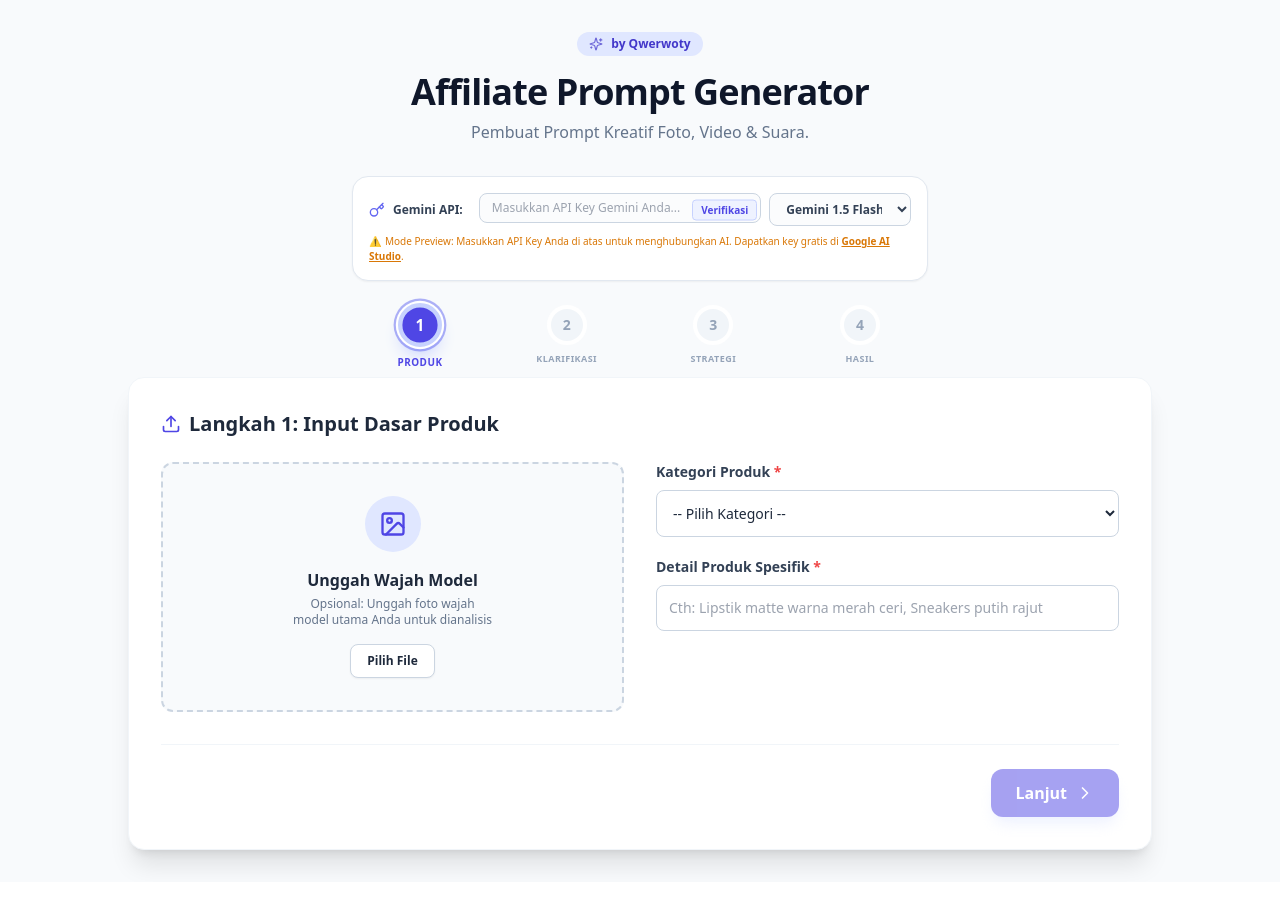
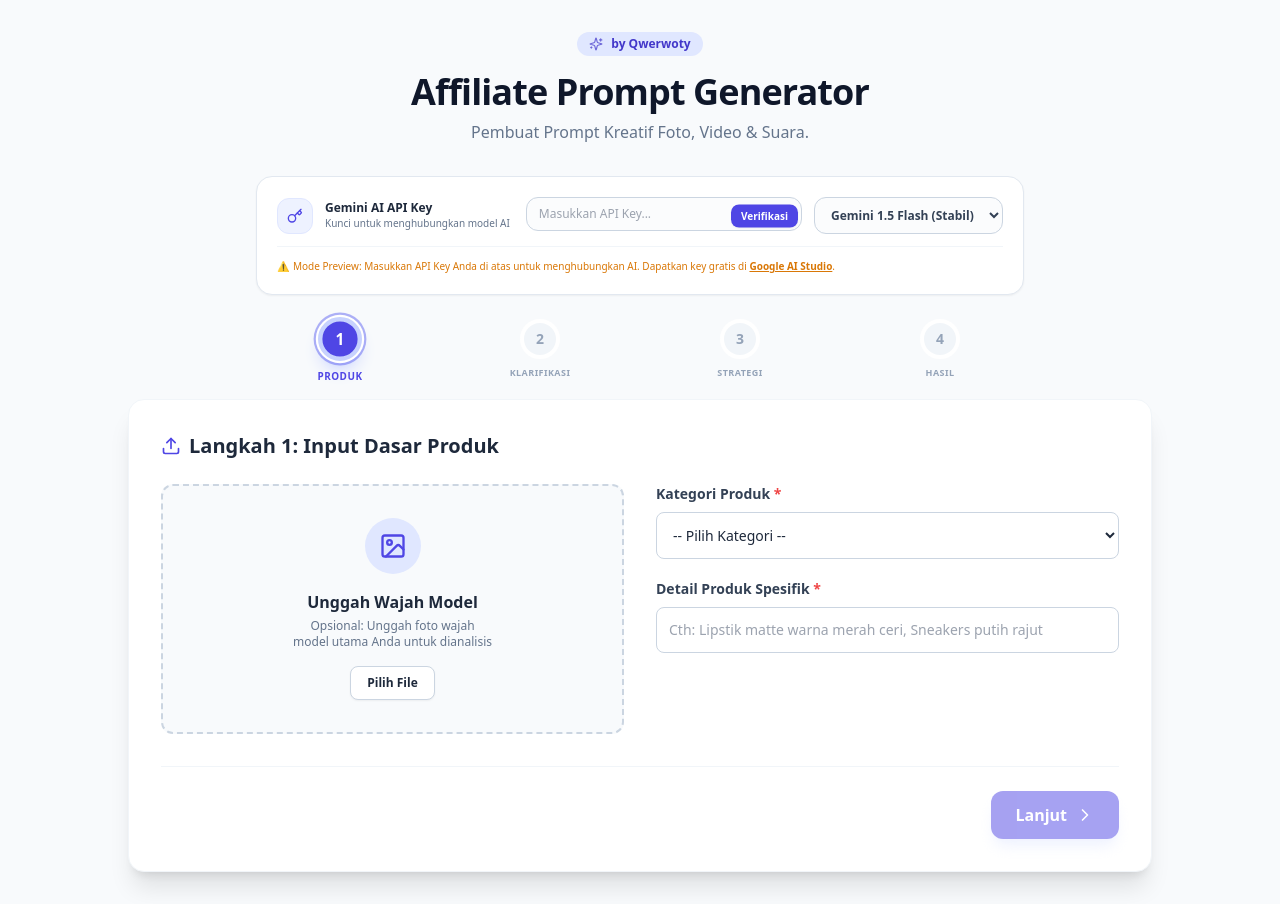
Before and after one commit to boncabee/Affiliate-Prompt-Generator, a React (Vite) app: page / in a window 1280 px wide. Before the commit the page ends 882 px from the top, so only its background shows below. Built offline with nearby package versions, Linux system fonts and the light colour scheme.

Commit message:
design: make API key and progress bar elements proportional to page content width

```diff
--- a/src/App.tsx
+++ b/src/App.tsx
@@ -496,31 +496,36 @@
         </header>
 
         {/* API Key Configuration */}
-        <div className="bg-white rounded-2xl shadow-sm border border-slate-200 p-4 mb-6 max-w-xl mx-auto animate-in fade-in duration-300">
-          <div className="flex flex-col sm:flex-row items-center gap-4">
-            <div className="flex items-center gap-2 text-slate-700 shrink-0">
-              <Key className="w-4 h-4 text-indigo-500" />
-              <span className="text-xs font-bold">Gemini API:</span>
+        <div className="bg-white rounded-2xl shadow-sm border border-slate-200 p-5 mb-6 max-w-3xl mx-auto animate-in fade-in duration-300">
+          <div className="flex flex-col md:flex-row items-stretch md:items-center justify-between gap-4">
+            <div className="flex items-center gap-3 text-slate-800 shrink-0">
+              <div className="w-9 h-9 rounded-xl bg-indigo-50 flex items-center justify-center border border-indigo-100">
+                <Key className="w-4 h-4 text-indigo-600" />
+              </div>
+              <div>
+                <span className="text-xs font-bold block text-slate-800">Gemini AI API Key</span>
+                <span className="text-[10px] text-slate-500 block">Kunci untuk menghubungkan model AI</span>
+              </div>
             </div>
-            <div className="flex flex-col sm:flex-row gap-2 w-full">
-              <div className="relative w-full sm:w-2/3">
+            <div className="flex flex-col sm:flex-row gap-3 grow md:justify-end">
+              <div className="relative w-full sm:max-w-xs">
                 <input
                   type="password"
-                  placeholder="Masukkan API Key Gemini Anda..."
-                  className="w-full pl-3 pr-16 py-1.5 border border-slate-300 rounded-lg focus:ring-2 focus:ring-indigo-500 focus:border-indigo-500 outline-none text-xs bg-slate-50/50"
+                  placeholder="Masukkan API Key..."
+                  className="w-full pl-3 pr-20 py-2 border border-slate-300 rounded-xl focus:ring-2 focus:ring-indigo-500 focus:border-indigo-500 outline-none text-xs bg-slate-50/50"
                   value={apiKey}
                   onChange={(e) => handleApiKeyChange(e.target.value)}
                 />
                 <button
                   onClick={() => validateApiKey(apiKey)}
                   disabled={apiKeyStatus === 'validating'}
-                  className="absolute right-1 top-1/2 -translate-y-1/2 px-2 py-0.5 bg-indigo-50 hover:bg-indigo-100 text-indigo-600 disabled:opacity-50 text-[10px] font-bold rounded border border-indigo-200 transition-colors"
+                  className="absolute right-1 top-1/2 -translate-y-1/2 px-2.5 py-1 bg-indigo-600 hover:bg-indigo-700 text-white disabled:opacity-50 text-[10px] font-bold rounded-lg transition-colors shadow-sm"
                 >
                   {apiKeyStatus === 'validating' ? 'Checking...' : 'Verifikasi'}
                 </button>
               </div>
               <select
-                className="w-full sm:w-1/3 px-3 py-1.5 border border-slate-300 rounded-lg focus:ring-2 focus:ring-indigo-500 focus:border-indigo-500 outline-none text-xs bg-slate-50/50 font-bold text-slate-700"
+                className="w-full sm:w-48 px-3 py-2 border border-slate-300 rounded-xl focus:ring-2 focus:ring-indigo-500 focus:border-indigo-500 outline-none text-xs bg-slate-50/50 font-bold text-slate-700"
                 value={modelName}
                 onChange={(e) => handleModelChange(e.target.value)}
               >
@@ -532,7 +537,7 @@
             </div>
           </div>
           {apiKey ? (
-            <div className="mt-2.5 pt-2.5 border-t border-slate-100 flex flex-col gap-1 text-xs">
+            <div className="mt-3.5 pt-3.5 border-t border-slate-100 flex flex-col gap-1 text-xs">
               <div className="flex items-center gap-2">
                 <span className="text-slate-500 font-medium">Status API Key:</span>
                 {apiKeyStatus === 'idle' && (
@@ -561,23 +566,23 @@
                 )}
               </div>
               {apiKeyStatus === 'invalid' && validationError && (
-                <p className="text-[10px] text-rose-500 mt-1 p-2 rounded bg-rose-50 border border-rose-100 font-mono leading-normal">
+                <p className="text-[10px] text-rose-500 mt-1.5 p-2.5 rounded-xl bg-rose-50 border border-rose-100 font-mono leading-normal">
                   Detail: {validationError}
                 </p>
               )}
             </div>
           ) : (
-            <p className="text-[10px] text-amber-600 mt-2 font-medium leading-normal">
+            <p className="text-[10px] text-amber-600 mt-3 pt-3 border-t border-slate-100 font-medium leading-normal">
               <span className="inline-block mr-1">⚠️</span>Mode Preview: Masukkan API Key Anda di atas untuk menghubungkan AI. Dapatkan key gratis di <a href="https://aistudio.google.com/" target="_blank" rel="noopener noreferrer" className="underline hover:text-amber-800 font-bold transition-colors">Google AI Studio</a>.
             </p>
           )}
         </div>
 
         {/* Progress Bar */}
-        <div className="flex justify-between items-center mb-8 relative px-4 md:px-12 max-w-xl mx-auto">
-          <div className="absolute left-6 right-6 top-1/2 -translate-y-1/2 h-1 bg-slate-200 -z-10 rounded"></div>
+        <div className="flex justify-between items-center mb-10 relative px-6 md:px-16 max-w-3xl mx-auto">
+          <div className="absolute left-8 right-8 top-1/2 -translate-y-1/2 h-1 bg-slate-200 -z-10 rounded"></div>
           <div
-            className="absolute left-6 top-1/2 -translate-y-1/2 h-1 bg-indigo-600 -z-10 rounded transition-all duration-500"
+            className="absolute left-8 top-1/2 -translate-y-1/2 h-1 bg-indigo-600 -z-10 rounded transition-all duration-500"
             style={{ width: `${((step - 1) / 3) * 100}%` }}
           ></div>
 
@@ -616,7 +621,7 @@
         </div>
 
         {apiError && (
-          <div className="bg-red-50 border border-red-200 text-red-800 p-4 rounded-xl mb-6 flex items-start gap-3 max-w-2xl mx-auto animate-in fade-in duration-300">
+          <div className="bg-red-50 border border-red-200 text-red-800 p-4 rounded-xl mb-6 flex items-start gap-3 max-w-3xl mx-auto animate-in fade-in duration-300">
             <AlertCircle className="w-5 h-5 text-red-600 shrink-0 mt-0.5" />
             <div>
               <h4 className="font-bold text-sm">Terjadi Masalah Koneksi</h4>
```
